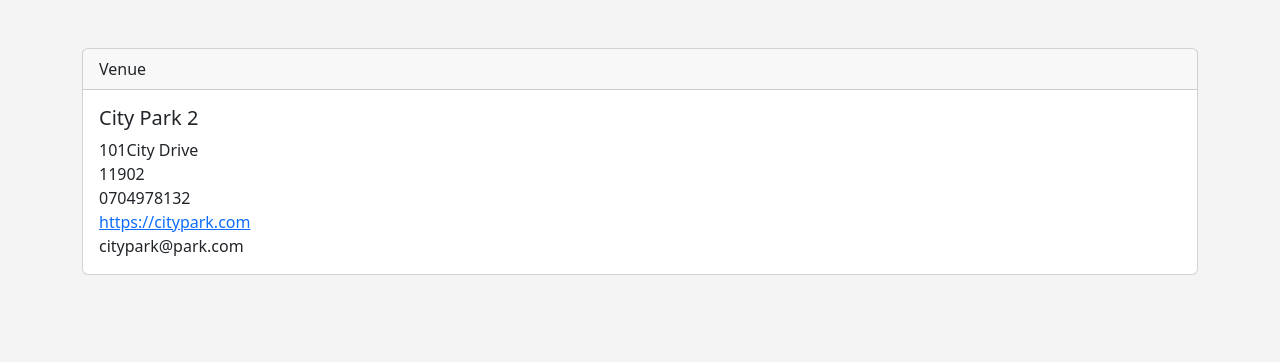
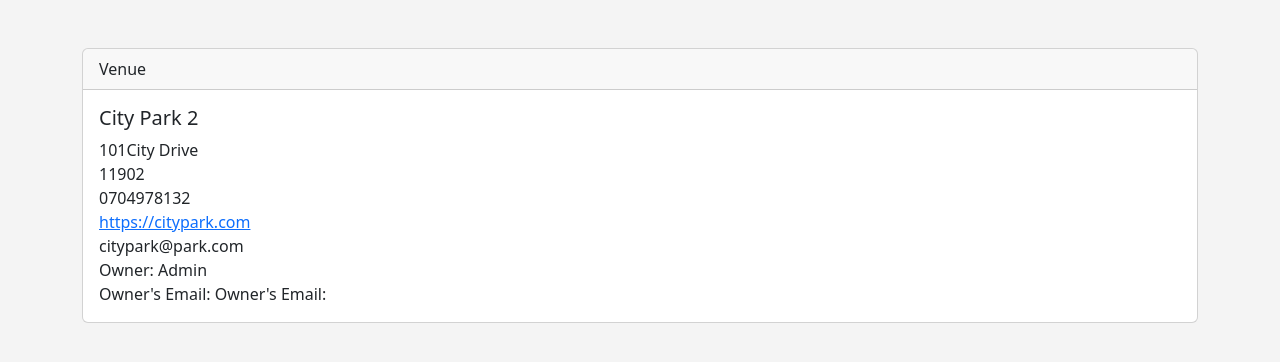
Before and after one commit to kalosius/Peachy-Events, a Django app: page /show_venue/1/ in a window 1280 px wide. Shown: the part 56-418 px from the top of the page. Run offline with Django 5.2, Linux system fonts and the light colour scheme; data comes from the database, SQL or seed files in the repository; both versions use the stored data as it was after the commit.

Commit message:
venue owner

```diff
--- a/events/templates/events/show_venue.html
+++ b/events/templates/events/show_venue.html
@@ -23,6 +23,11 @@
  <a href="{{ venue.web }}">{{ venue.web }}</a> <br>
  {{ venue.email_address }} <br>
 
+ Owner: {{ venue_owner|title }}
+ <!-- Capitalize first letter --> <br>
+ Owner's Email: {{ venue_owner.email }}
+ Owner's Email: {{ venue_owner.email }}
+
 
 
 
--- a/events/views.py
+++ b/events/views.py
@@ -3,6 +3,7 @@ import calendar
 from calendar import HTMLCalendar
 from datetime import datetime
 from . models import Event, Venue
+from django.contrib.auth.models import User
 from .forms import VenueForm, EventForm, EventFormAdmin
 from django.contrib import messages
 from django.http import HttpResponseRedirect
@@ -165,7 +166,8 @@ def search_venues(request):
 
 def show_venue(request, venue_id):
     venue = Venue.objects.get(pk=venue_id)
-    return render(request, 'events/show_venue.html', {'venue':venue})
+    venue_owner = User.objects.get(pk=venue.owner)
+    return render(request, 'events/show_venue.html', {'venue':venue, 'venue_owner':venue_owner})
 
 
 def list_venues(request):
```
Also changed, not shown: db.sqlite3.
